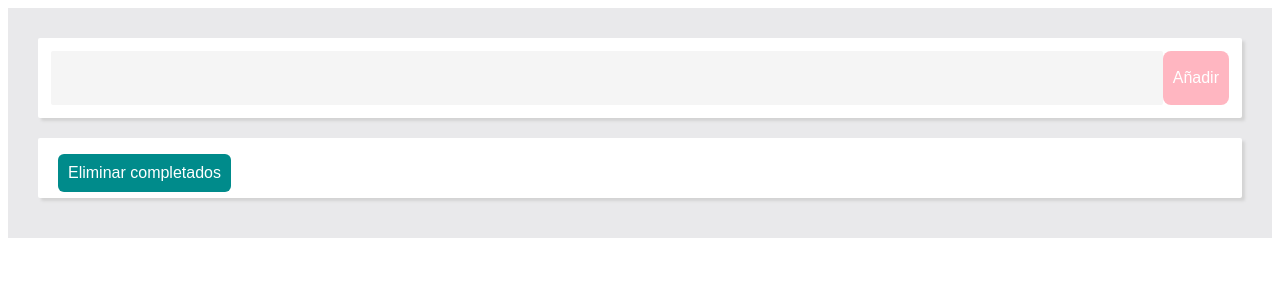
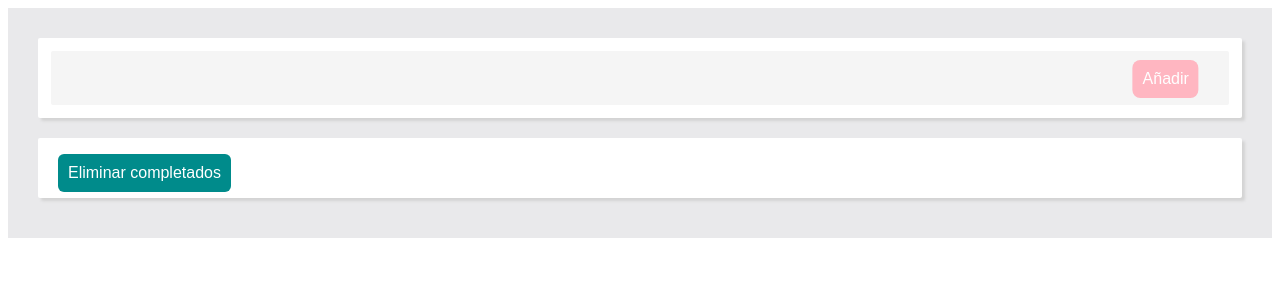
Before and after one commit to Ramer8/TODO-vue, a Vue app: page / in a window 1280 px wide. Shown: the top 300 px of the page. Built offline with nearby package versions, Linux system fonts and the light colour scheme.

Commit message:
Fixed relative position of input bar button

```diff
--- a/src/components/Button.vue
+++ b/src/components/Button.vue
@@ -52,10 +52,10 @@ button[disabled]:hover {
     background-color:lightpink;
     border:none;
     padding:10px ;
-    font-size: 16px;
     border-radius: 8px;
     cursor:pointer;
     }
+
     .button-completed-false {
       border: 3px solid lightseagreen;
       color: lightseagreen;
@@ -80,7 +80,15 @@ button[disabled]:hover {
              margin-left: 20px;
            margin-top: 6px;
         }
+.input-bar Button {
+  display: block;
+    height: 70%;
 
+     position: absolute;
+    right:2%;
+    transform: translateX(-10%);
+    top: 17%;
+  }
 @media (prefers-color-scheme: light) {
   .button-completed-true {
     background-color: white;
--- a/src/components/InputBar.vue
+++ b/src/components/InputBar.vue
@@ -88,16 +88,6 @@
     border-radius: 2px;
   }
 
-.input-bar button {
-  display: block;
-    height: 70%;
-
-     position: absolute;
-    right:2%;
-    transform: translateX(-10%);
-    top: 17%;
-  }
-
   @media (prefers-color-scheme: dark) {
       .container {
         background-color:dimgrey;
```
